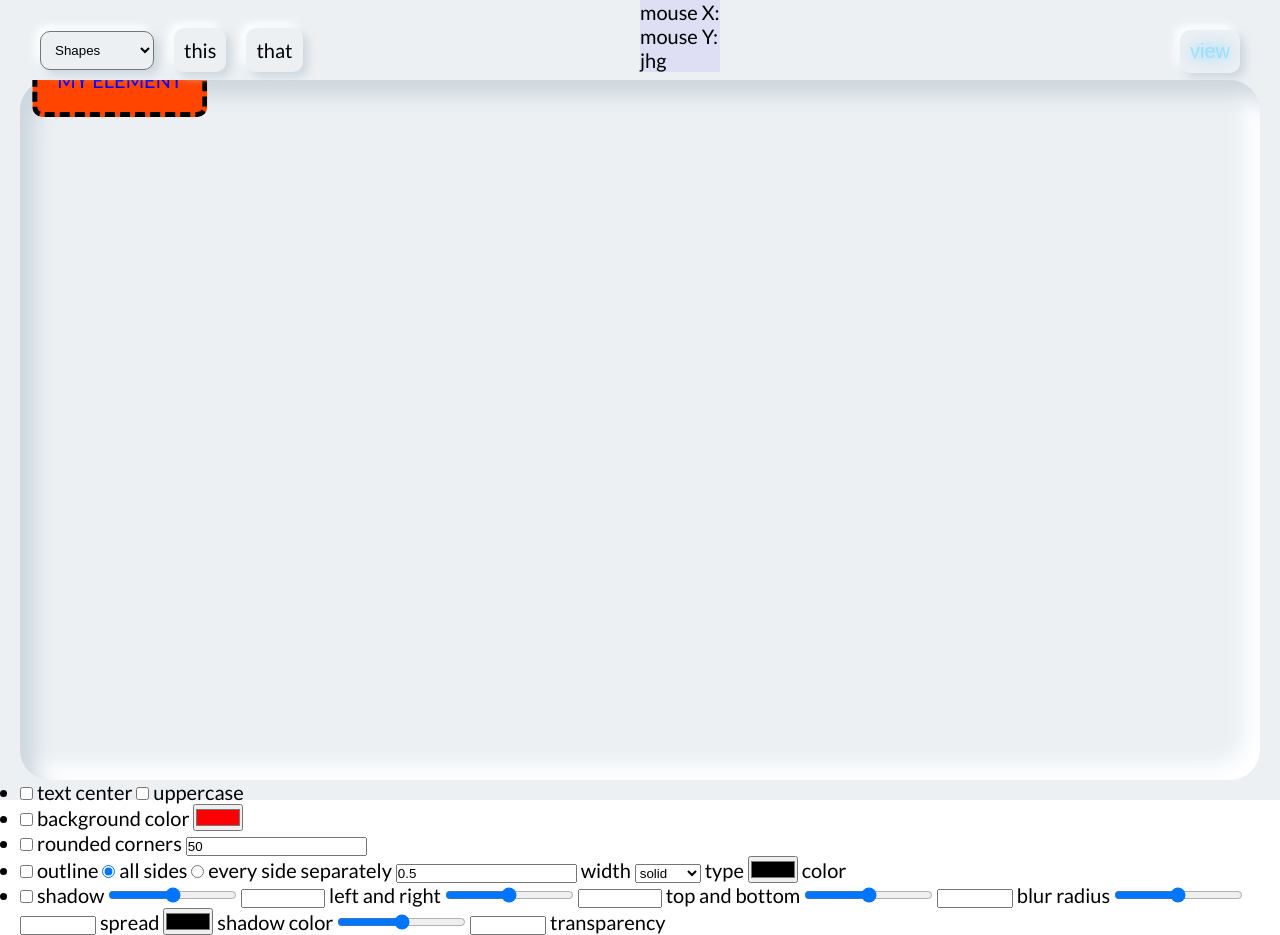
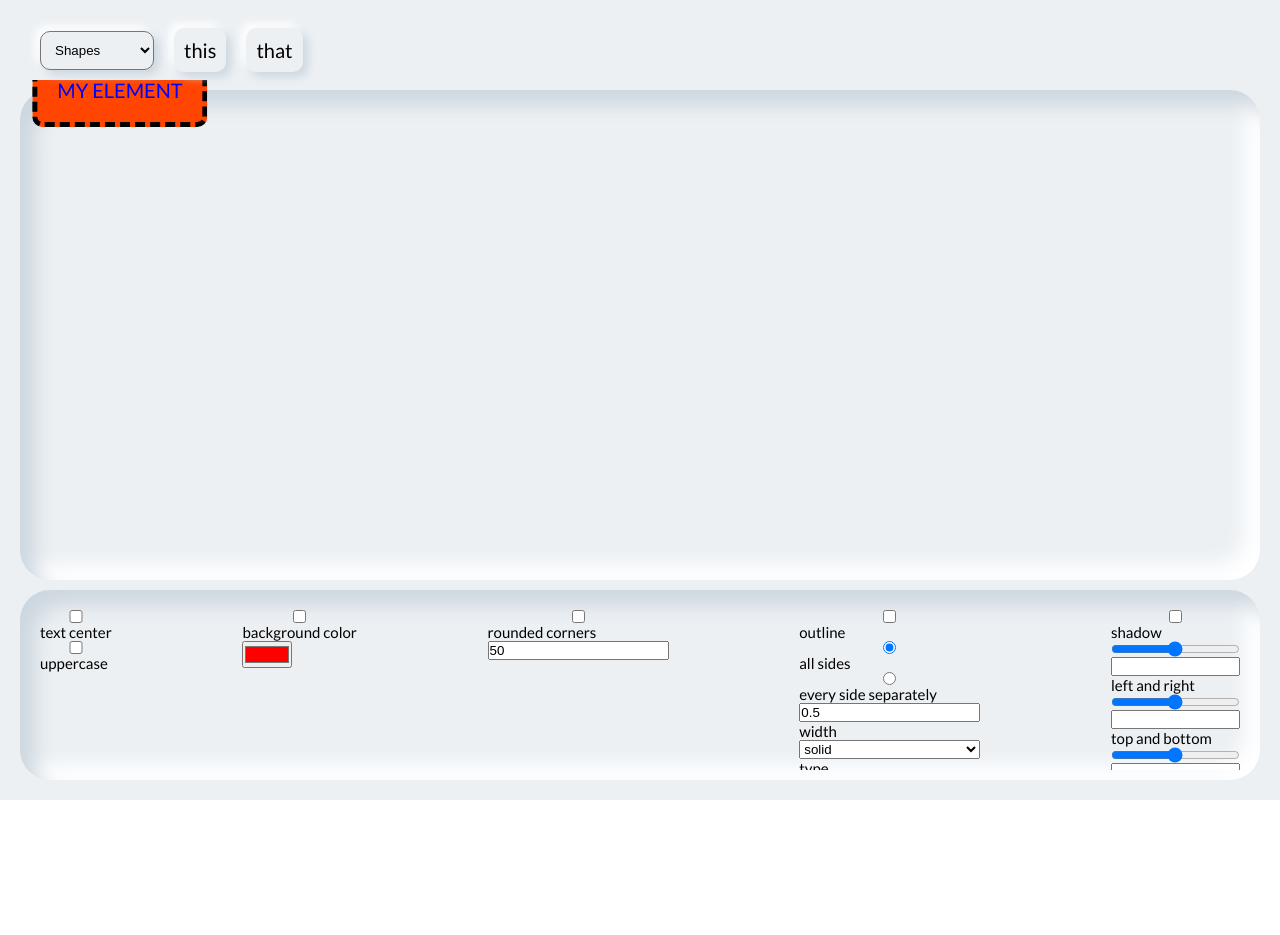
Before and after one commit to Dan-Geiger/element-machine, a website built with Parcel: page index.html in a window 1280 px wide. After the commit the page ends 800 px from the top, so only its background shows below. Built offline with nearby package versions, Linux system fonts and the light colour scheme.

Commit message:
styling the styles bar, need to fix centering 'my element'. fix on camvas module

```diff
--- a/index.html
+++ b/index.html
@@ -19,11 +19,11 @@
         <title>Element Mchine | by Dan Geiger</title>
     </head>
     <body>
-        <div class="testing">
+        <!-- <div class="testing">
             <p>mouse X:<span class="mouse-pos--x"></span></p>
             <p>mouse Y:<span class="mouse-pos--y"></span></p>
             <p><span class="mouse-click">jhg</span></p>
-        </div>
+        </div> -->
         <div class="wrapper wrapper__all">
             <div class="top-bar__container">
                 <ul class="top-bar__menu-list">
@@ -41,13 +41,12 @@
                 </ul>
             </div>
 
-            <div class="wrapper wrapper__code-desk">
             <div class="desk__container">
                 <div class="desk__main">
                     <div class="my-element" id="my-element">
                         <div class="my-element__text">My element</div>
                     </div>
-                        <canvas id="canvas1"></canvas>
+                    <!-- <canvas id="canvas1"></canvas> -->
                 </div>
             </div>
 
@@ -117,9 +116,8 @@
                     </li>
                 </ul>
             </aside>
-            </div>
 
-            <button class="btn btn__toggle-view">view</button>
+            <!-- <button class="btn btn__toggle-view">view</button> -->
         </div>
     </body>
 </html>
--- /dev/null
+++ b/src/sass/_mixins.scss
@@ -0,0 +1,17 @@
+@mixin scroll-bar-style {
+    &::-webkit-scrollbar {
+        width: 0.4rem;
+        height: 0.4rem;
+    }
+    &::-webkit-scrollbar-track {
+        background: transparent;
+    }
+    &::-webkit-scrollbar-thumb {
+        background: darken($color-primary, 10%);
+
+        border-radius: 20px;
+    }
+    &::-webkit-scrollbar-thumb:hover {
+        background: darken($color-primary, 20%);
+    }
+}
--- a/src/sass/main.scss
+++ b/src/sass/main.scss
@@ -1,3 +1,6 @@
+//imports
+@import 'mixins.scss';
+
 //variables
 $font-size-primary: 2rem;
 
@@ -50,20 +53,17 @@ html {
         width: 100vw;
         height: 100vh;
         padding: 2rem;
-    }
-    &__code-desk {
-        background-color: transparent;
-        // background-color:green;
-        width: 100%;
-        height: 100%;
-        height: calc(100% - 6rem);
-
-        position: relative;
+        display: flex;
+        flex-direction: column;
+        justify-content: space-between;
+        gap: 1rem;
     }
 }
 
 .top-bar {
     &__container {
+        flex-grow: 0;
+
         background-color: $color-primary;
         // background-color:red;
         z-index: 20;
@@ -174,13 +174,15 @@ html {
 
 .desk {
     &__container {
+        flex-grow: 3;
+
         background-color: $color-primary;
         // background-color:orangered;//for tests
         border-radius: 3rem;
         box-shadow: $bump-inner-low;
 
         width: 100%;
-        height: 100%;
+        height: 50%;
     }
     &__main {
         width: 100%;
@@ -228,11 +230,48 @@ html {
     position: absolute;
     top: 0;
     left: 0;
-    // background-color: yellowgreen;
+    background-color: yellowgreen;
     height: 100%;
     width: 100%;
     z-index: 100;
     // z-index: -1;
+}
+
+.style-bar {
+    &__container {
+        flex-grow: 0;
+
+        // background-color: orangered;
+        padding: 1rem;
+        height: 25%;
+
+        border-radius: 3rem;
+        box-shadow: $bump-inner-low;
+    }
+    &__list {
+        // background-color: green;
+        list-style: none;
+        height: 100%;
+
+        display: flex;
+        justify-content: space-between;
+        overflow-x: scroll;
+        gap: 1rem;
+
+        @include scroll-bar-style;
+    }
+    &__style-item {
+        // background-color: blue;
+        font-size: 1.5rem;
+        padding: 1rem;
+        flex-shrink: 0;
+
+        display: flex;
+        flex-direction: column;
+        overflow-y: auto;
+
+        @include scroll-bar-style;
+    }
 }
 
 .my-element {
```
Lines whose indentation alone changed are shown as unchanged.
